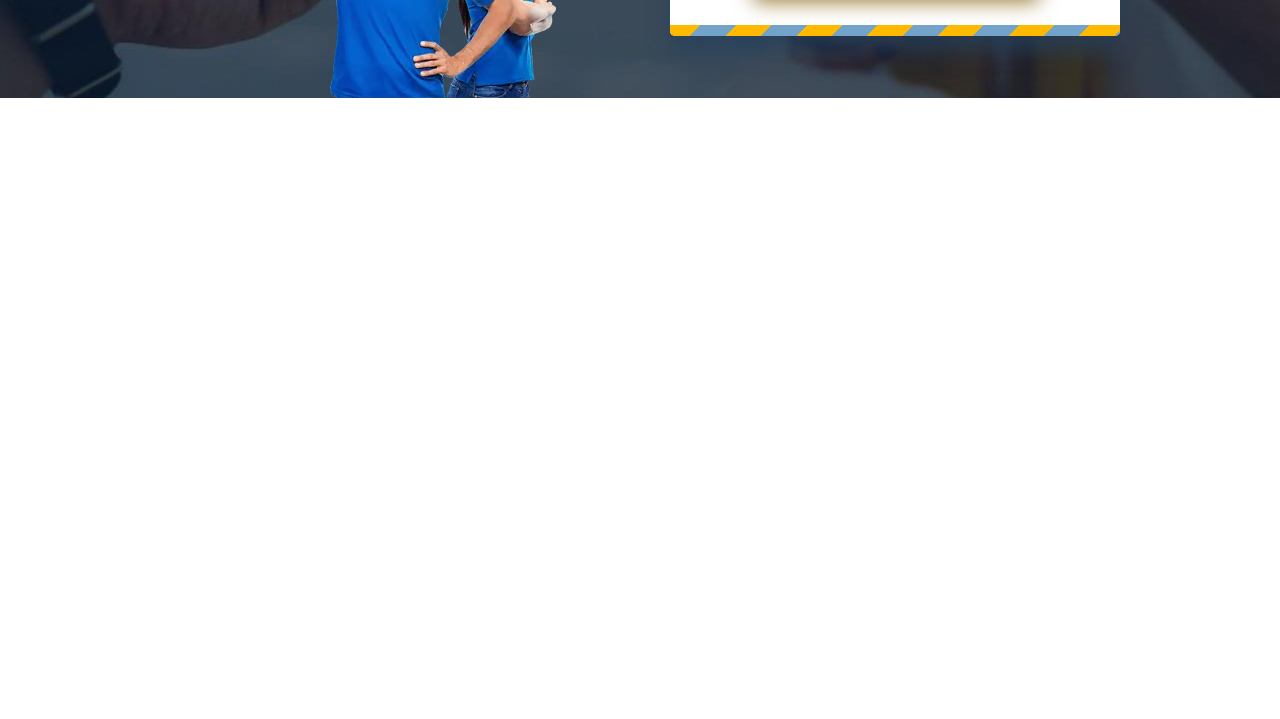
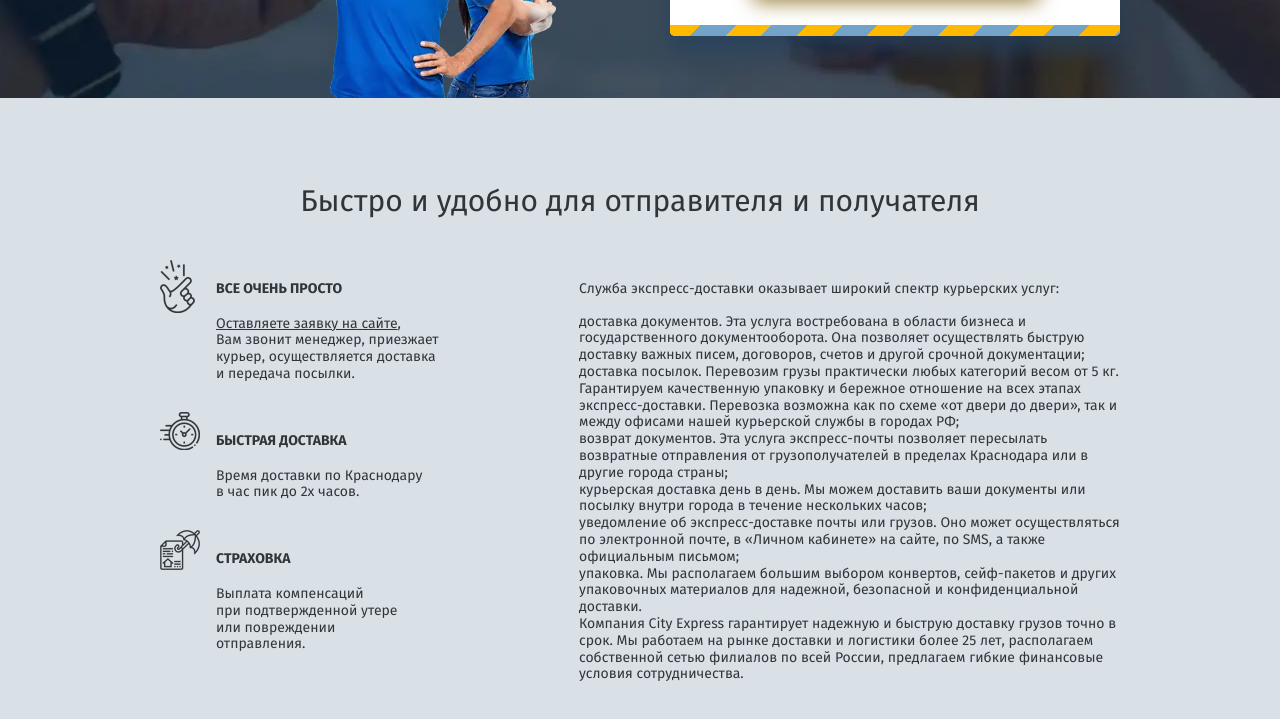
Before and after one commit to rayxxsuzuya/vest-express, a plain HTML site: page index.html in a window 1280 px wide. Shown: the part 753-1472 px from the top of the page. Before the commit the page ends 851 px from the top, so only its background shows below. Drawn offline with Linux system fonts and the light colour scheme.

Commit message:
advantages stylized

```diff
--- a/css/main.css
+++ b/css/main.css
@@ -141,6 +141,12 @@ body {
   padding-top: 134px;
   background: #000 url(../img/header_bg.jpg) no-repeat center;
   background-size: cover;
+}
+
+@supports (-webkit-appearance: none) {
+  .delivery {
+    background-image: url(../img/header_bg.webp);
+  }
 }
 
 .delivery__inner {
@@ -483,3 +489,73 @@ body {
   text-transform: uppercase;
   color: #303539;
 }
+
+.advantages {
+  padding: 91px 0 50px;
+  background-color: #d9e0e6;
+}
+
+.advantages__title {
+  text-align: center;
+  font-size: 30px;
+  line-height: 24px;
+  font-weight: 400;
+  margin-bottom: 68px;
+}
+
+.advantages__inner {
+  display: -webkit-box;
+  display: -ms-flexbox;
+  display: flex;
+  -webkit-box-pack: justify;
+  -ms-flex-pack: justify;
+  justify-content: space-between;
+}
+
+.advantages__text {
+  max-width: 541px;
+}
+
+.advantages__item {
+  position: relative;
+  padding-left: 56px;
+  max-width: 280px;
+}
+
+.advantages__item + .advantages__item {
+  margin-top: 50px;
+}
+
+.advantages__icon {
+  position: absolute;
+  left: 0;
+  top: -21px;
+}
+
+.advantages__subtitle {
+  font-size: 14px;
+  font-weight: 700;
+  text-transform: uppercase;
+  margin-bottom: 18px;
+}
+
+.advantages__description {
+  font-weight: 400;
+  font-size: 14px;
+}
+
+.advantages__description--line {
+  text-decoration: underline;
+}
+
+.advantages__high,
+.advantages__low {
+  font-size: 14px;
+  line-height: 1.2;
+  font-weight: 400;
+  color: #303539;
+}
+
+.advantages__high {
+  margin-bottom: 16px;
+}
--- a/index.html
+++ b/index.html
@@ -104,6 +104,51 @@
 		</div>
 	</section>
 
+	<section class="advantages">
+		<div class="container">
+			<h2 class="advantages__title">Быстро и удобно для отправителя и получателя</h2>
+			<div class="advantages__inner">
+				<div class="advantages__block">
+					<div class="advantages__item">
+						<picture><source srcset="img/advantages_icon_1.webp" type="image/webp"><img class="advantages__icon" src="img/advantages_icon_1.png" alt=""></picture>
+						<h3 class="advantages__subtitle">Все очень просто</h3>
+						<p class="advantages__description"><span class="advantages__description--line">Оставляете заявку на сайте</span>, Вам&nbsp;звонит менеджер, приезжает курьер, осуществляется доставка и передача посылки.</p>
+					</div>
+					<div class="advantages__item">
+						<picture><source srcset="img/advantages_icon_2.webp" type="image/webp"><img class="advantages__icon" src="img/advantages_icon_2.png" alt=""></picture>
+						<h3 class="advantages__subtitle">Быстрая доставка</h3>
+						<p class="advantages__description">Время доставки по Краснодару в&nbsp;час пик до 2х часов.</p>
+					</div>
+					<div class="advantages__item">
+						<picture><source srcset="img/advantages_icon_3.webp" type="image/webp"><img class="advantages__icon" src="img/advantages_icon_3.png" alt=""></picture>
+						<h3 class="advantages__subtitle">Страховка</h3>
+						<p class="advantages__description">Выплата компенсаций при&nbsp;подтвержденной утере или&nbsp;повреждении<br>отправления.</p>
+					</div>
+				</div>
+				<div class="advantages__text">
+					<p class="advantages__high">Служба экспресс-доставки оказывает широкий спектр курьерских услуг:</p>
+					<p class="advantages__low">
+						доставка документов. Эта услуга востребована в области бизнеса и государственного документооборота. Она позволяет
+						осуществлять быструю доставку важных писем, договоров, счетов и другой срочной документации;
+						доставка посылок. Перевозим грузы практически любых категорий весом от 5 кг. Гарантируем качественную упаковку и
+						бережное отношение на всех этапах экспресс-доставки. Перевозка возможна как по схеме «от двери до двери», так и между
+						офисами нашей курьерской службы в городах РФ;<br>
+						возврат документов. Эта услуга экспресс-почты позволяет пересылать возвратные отправления от грузополучателей в пределах
+						Краснодара или в другие города страны;<br>
+						курьерская доставка день в день. Мы можем доставить ваши документы или посылку внутри города в течение нескольких часов;<br>
+						уведомление об экспресс-доставке почты или грузов. Оно может осуществляться по электронной почте, в «Личном кабинете» на
+						сайте, по SMS, а также официальным письмом;<br>
+						упаковка. Мы располагаем большим выбором конвертов, сейф-пакетов и других упаковочных материалов для надежной,
+						безопасной и конфиденциальной доставки.<br>
+						Компания City Express гарантирует надежную и быструю доставку грузов точно в срок. Мы работаем на рынке доставки и
+						логистики более 25 лет, располагаем собственной сетью филиалов по всей России, предлагаем гибкие финансовые условия
+						сотрудничества.
+					</p>
+				</div>
+			</div>
+		</div>
+	</section>
+
 	<script src="js/script.js"></script>
 </body>
 </html>
```
